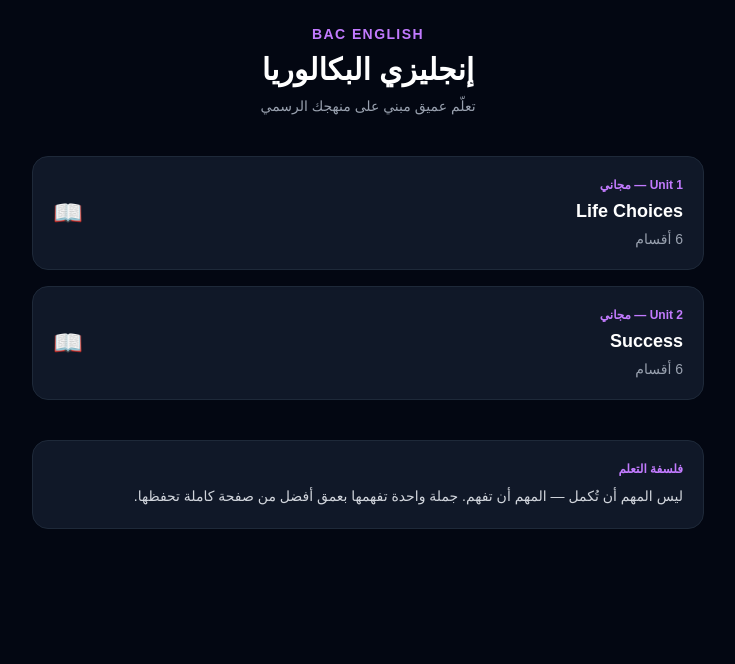
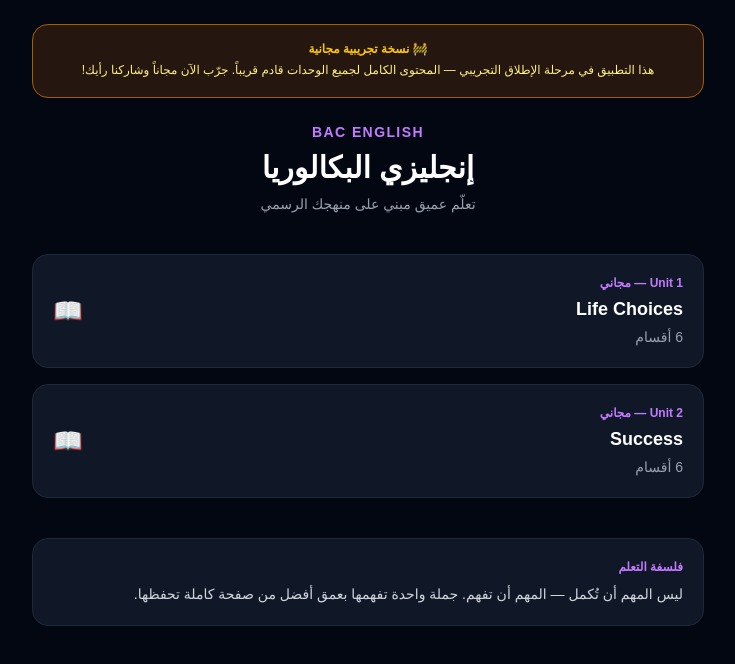
Before and after one commit to mofwim/bac-english, a Next.js app: page / in a window 1280 px wide. Shown: the top 664 px of the page, without its empty margins (272-1007 px from the left). Built offline with nearby package versions, Linux system fonts and the light colour scheme.

Commit message:
add beta notice banner

```diff
--- a/app/page.tsx
+++ b/app/page.tsx
@@ -6,7 +6,14 @@ export default function Home() {
   return (
     <main className="min-h-screen bg-gray-950 text-white p-6" dir="rtl">
       <div className="max-w-2xl mx-auto">
-
+{/* رسالة النسخة التجريبية */}
+<div className="bg-yellow-900/30 border border-yellow-700 rounded-2xl p-4 mb-6 text-center">
+  <p className="text-yellow-400 text-xs font-bold mb-1">🚧 نسخة تجريبية مجانية</p>
+  <p className="text-yellow-200 text-xs leading-relaxed">
+    هذا التطبيق في مرحلة الإطلاق التجريبي — المحتوى الكامل لجميع الوحدات قادم قريباً.
+    جرّب الآن مجاناً وشاركنا رأيك!
+  </p>
+</div>
         {/* الرأس */}
         <div className="mb-10 text-center">
           <p className="text-purple-400 text-sm font-bold tracking-widest uppercase mb-2">
```
